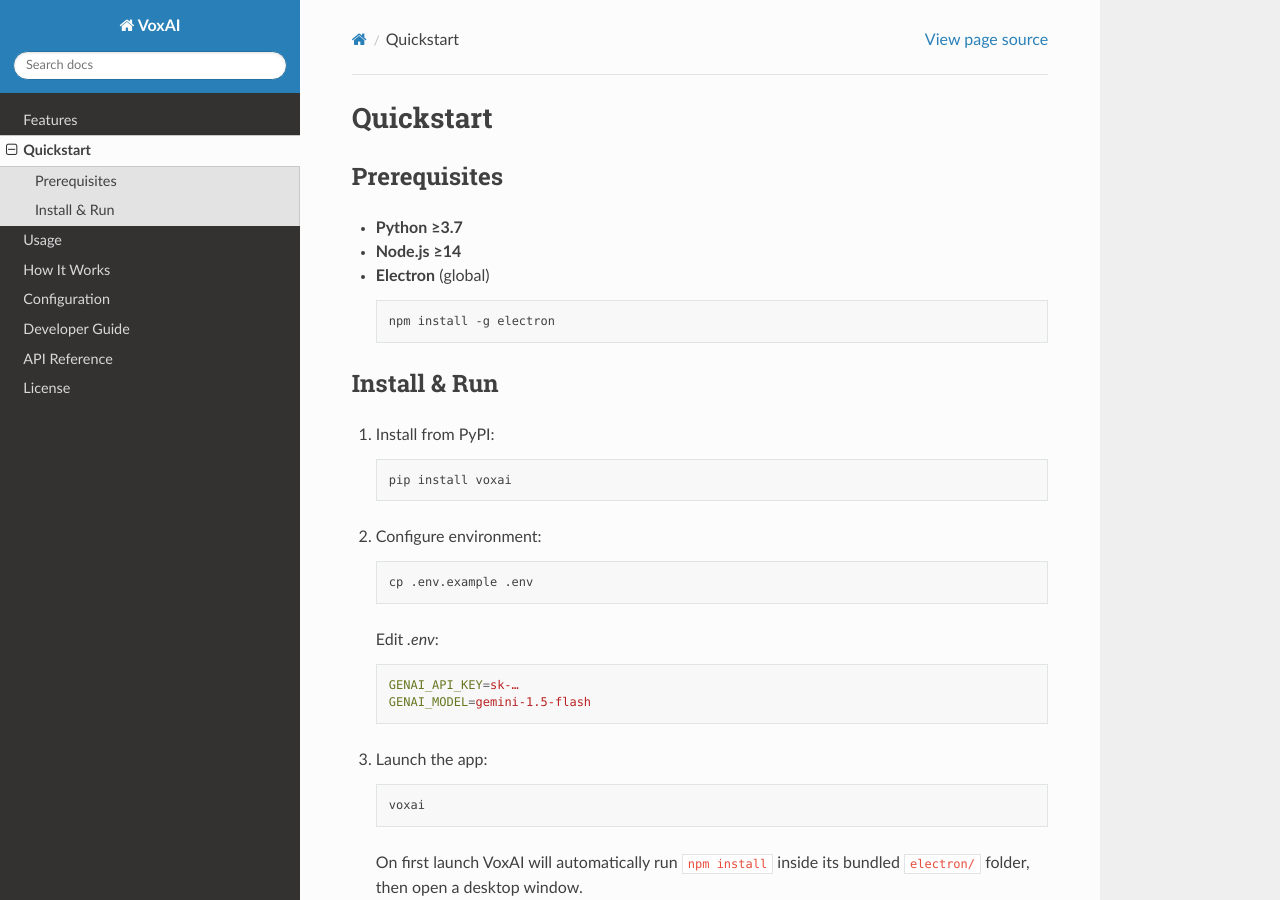
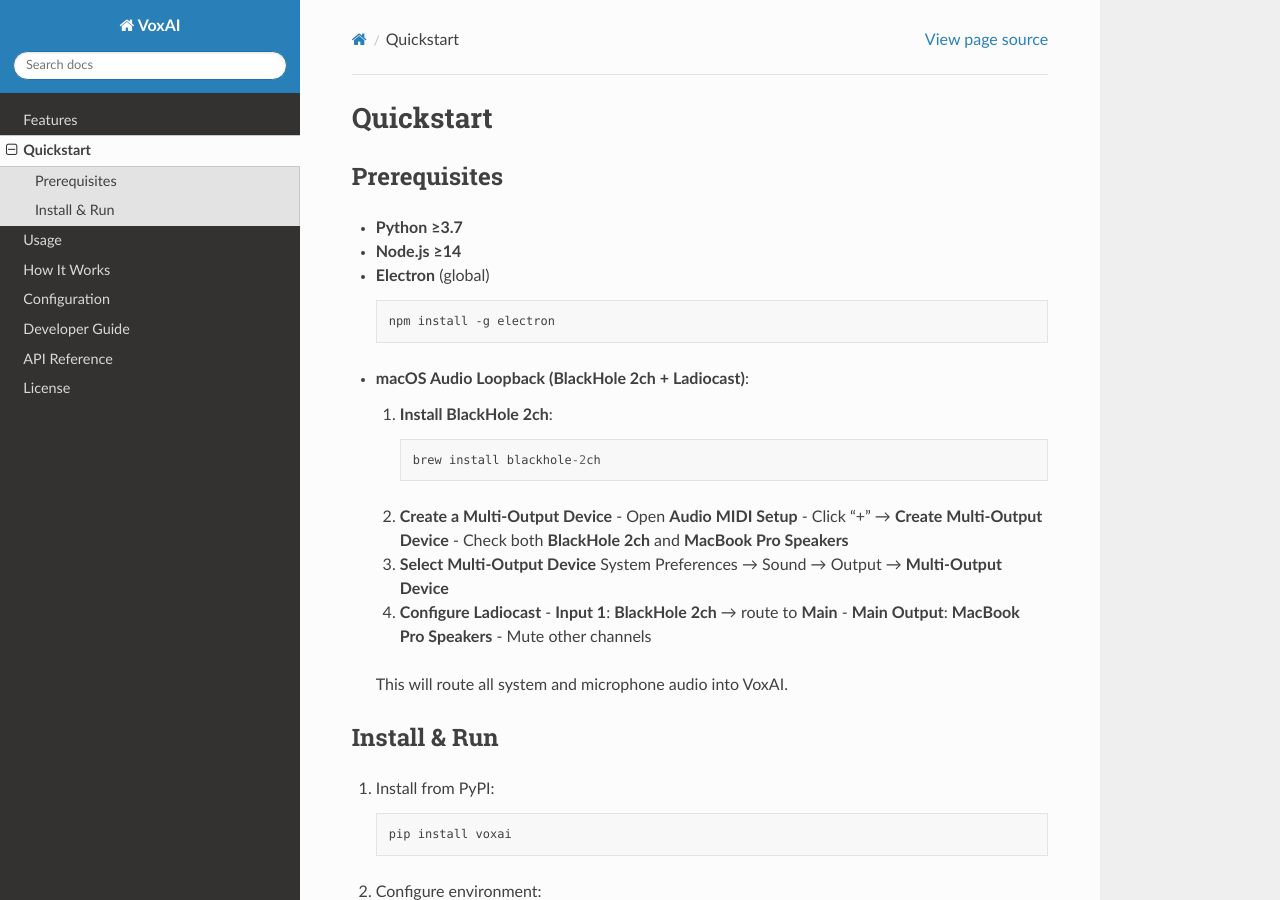
Before and after one commit to rtiwariops/voxai, a Sphinx documentation site: the page built from docs/quickstart.rst, in a window 1280 px wide and 900 px high. Built offline with Sphinx 7.4.7 and the Read the Docs theme 3.1.0, drawn with Linux system fonts in a browser that asks for light colours.

Commit message:
updated documentation

```diff
--- a/docs/quickstart.rst
+++ b/docs/quickstart.rst
@@ -11,6 +11,27 @@
   .. code-block:: bash
 
      npm install -g electron
+
+- **macOS Audio Loopback (BlackHole 2ch + Ladiocast)**:
+
+  1. **Install BlackHole 2ch**::
+
+       brew install blackhole-2ch
+
+  2. **Create a Multi-Output Device**
+     - Open **Audio MIDI Setup**
+     - Click “+” → **Create Multi-Output Device**
+     - Check both **BlackHole 2ch** and **MacBook Pro Speakers**
+
+  3. **Select Multi-Output Device**
+     System Preferences → Sound → Output → **Multi-Output Device**
+
+  4. **Configure Ladiocast**
+     - **Input 1**: **BlackHole 2ch** → route to **Main**
+     - **Main Output**: **MacBook Pro Speakers**
+     - Mute other channels
+
+  This will route all system and microphone audio into VoxAI.
 
 Install & Run
 -------------
--- /dev/null
+++ b/docs/requirements.txt
@@ -0,0 +1,3 @@
+sphinx
+sphinx-rtd-theme
+sphinx-autodoc-typehints
--- a/setup.py
+++ b/setup.py
@@ -7,7 +7,7 @@
 
 setup(
     name="voxai",
-    version="0.1.11",
+    version="0.1.12",
     description="Voice-driven AI assistant for real-time transcription and Gemini integration.",
     long_description=long_description,
     long_description_content_type="text/markdown",
```
Also changed, not shown: README.md (+23 -2 lines).
